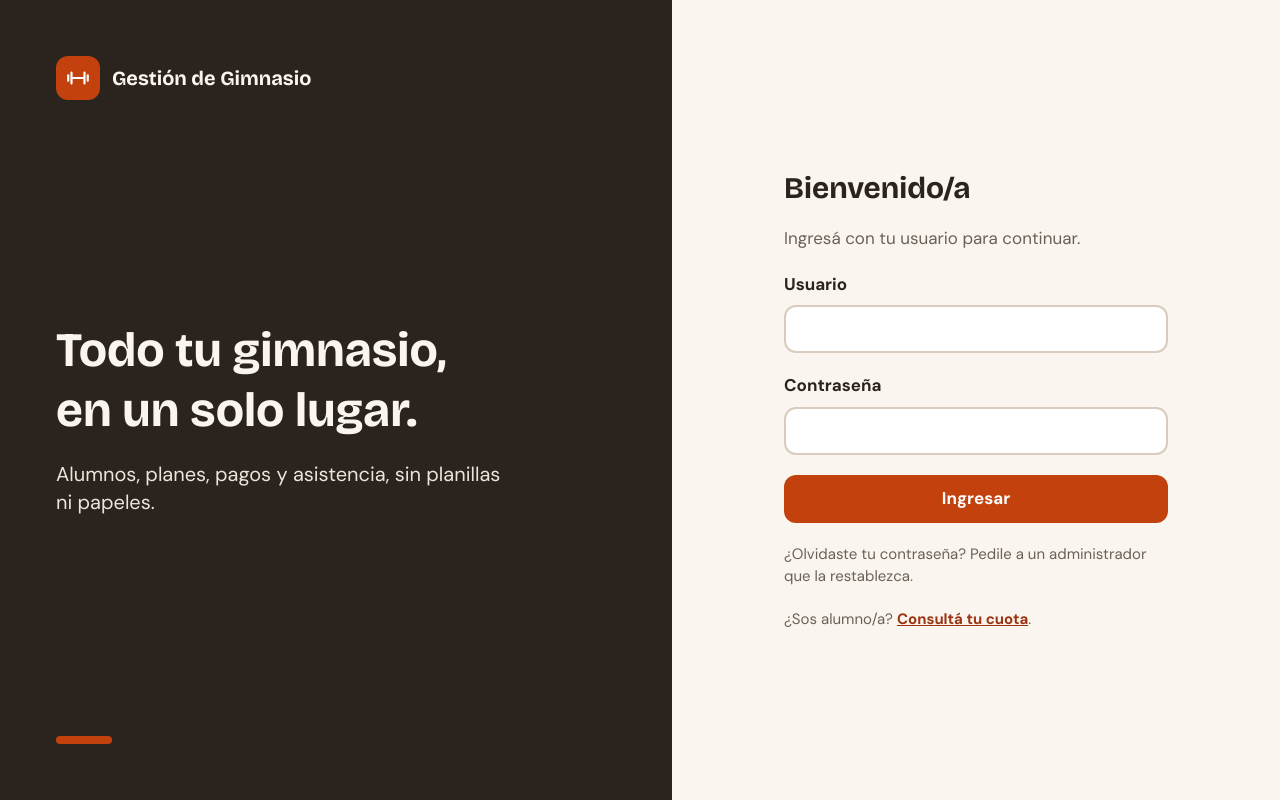
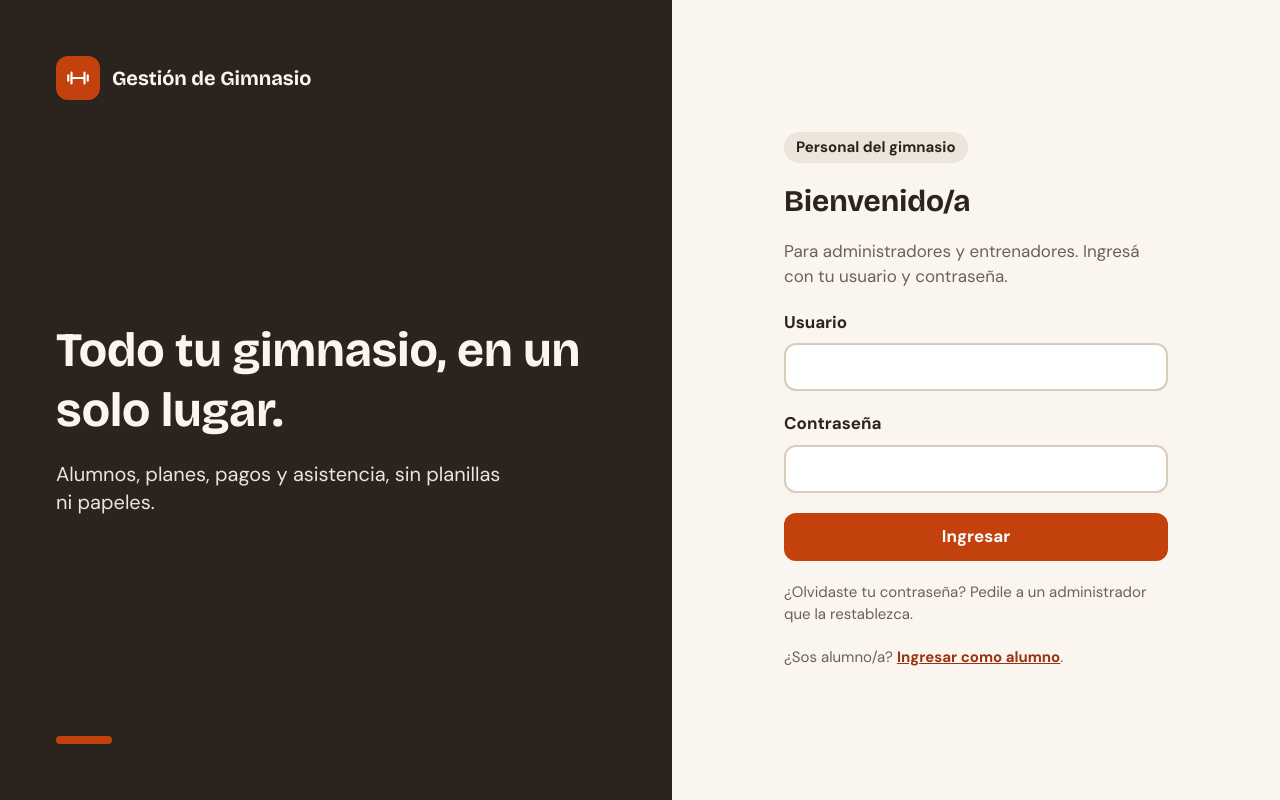
Before and after one commit to pao41/Trabajo-Final-Integrador, a React (Vite) app in the folder frontend/: page /login in a window 1280 px wide. Built offline with nearby package versions, Linux system fonts and the light colour scheme; no server answers.

Commit message:
feat: diferenciar el acceso del personal en el login

```diff
--- a/frontend/src/componentes/PanelMarca.tsx
+++ b/frontend/src/componentes/PanelMarca.tsx
@@ -1,7 +1,15 @@
 import Logo from './Logo'
 
+interface Props {
+  titulo?: string
+  texto?: string
+}
+
 // Panel oscuro de la izquierda del login (se oculta en pantallas chicas)
-export default function PanelMarca() {
+export default function PanelMarca({
+  titulo = 'Todo tu gimnasio, en un solo lugar.',
+  texto = 'Alumnos, planes, pagos y asistencia, sin planillas ni papeles.',
+}: Props) {
   return (
     <aside className="hidden flex-1 flex-col justify-between bg-cafe p-14 text-crema md:flex">
       <div className="flex items-center gap-3">
@@ -9,13 +17,11 @@ export default function PanelMarca() {
         <span className="font-titulo text-xl font-bold">Gestión de Gimnasio</span>
       </div>
       <div>
-        <h1 className="font-titulo text-5xl leading-tight font-bold">
-          Todo tu gimnasio,
-          <br />
-          en un solo lugar.
+         <h1 className="font-titulo text-5xl leading-tight font-bold">
+          {titulo}
         </h1>
         <p className="mt-5 max-w-md text-xl text-arena">
-          Alumnos, planes, pagos y asistencia, sin planillas ni papeles.
+          {texto}
         </p>
       </div>
       <div className="h-2 w-14 rounded-full bg-terracota" />
--- a/frontend/src/paginas/Login.tsx
+++ b/frontend/src/paginas/Login.tsx
@@ -8,15 +8,16 @@ export default function Login() {
       <PanelMarca />
       <section className="flex flex-1 items-center justify-center p-6">
         <div className="flex w-full max-w-sm flex-col gap-5">
+          <span className="w-fit rounded-full bg-arena px-3 py-1 text-[15px] font-bold text-cafe">Personal del gimnasio</span>
           <h2 className="font-titulo text-3xl font-bold">Bienvenido/a</h2>
-          <p className="text-gris-calido">Ingresá con tu usuario para continuar.</p>
+          <p className="text-gris-calido">Para administradores y entrenadores. Ingresá con tu usuario y contraseña.</p>
           <FormularioLogin />
           <p className="text-[15px] text-gris-calido">
             ¿Olvidaste tu contraseña? Pedile a un administrador que la restablezca.
           </p>
           <p className="text-[15px] text-gris-calido">
             ¿Sos alumno/a?{' '}
-            <Link to="/panel-alumno" className="font-bold text-terracota-oscuro underline">Consultá tu cuota</Link>.
+            <Link to="/panel-alumno" className="font-bold text-terracota-oscuro underline">Ingresar como alumno</Link>.
           </p>
         </div>
       </section>
```
